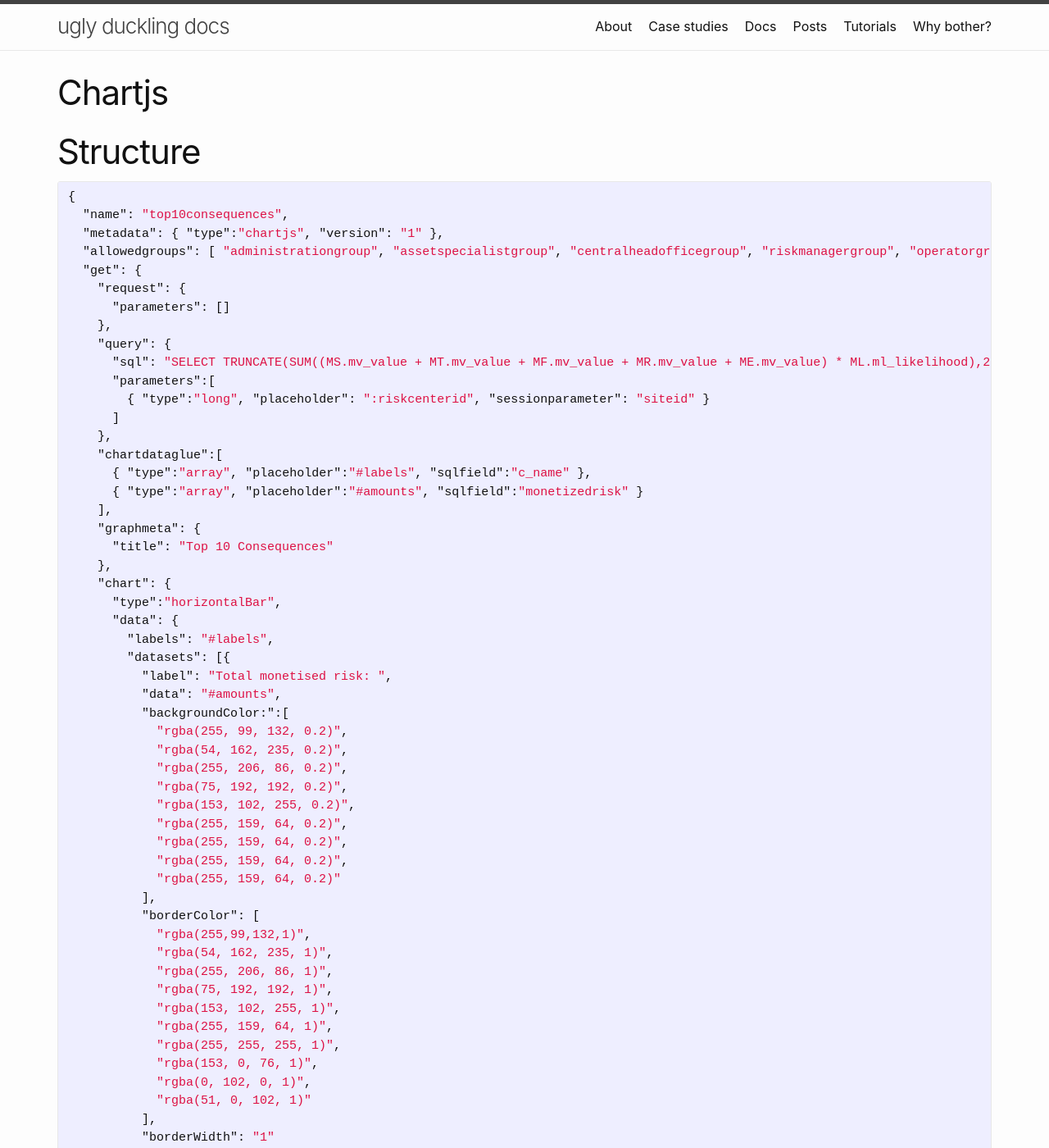
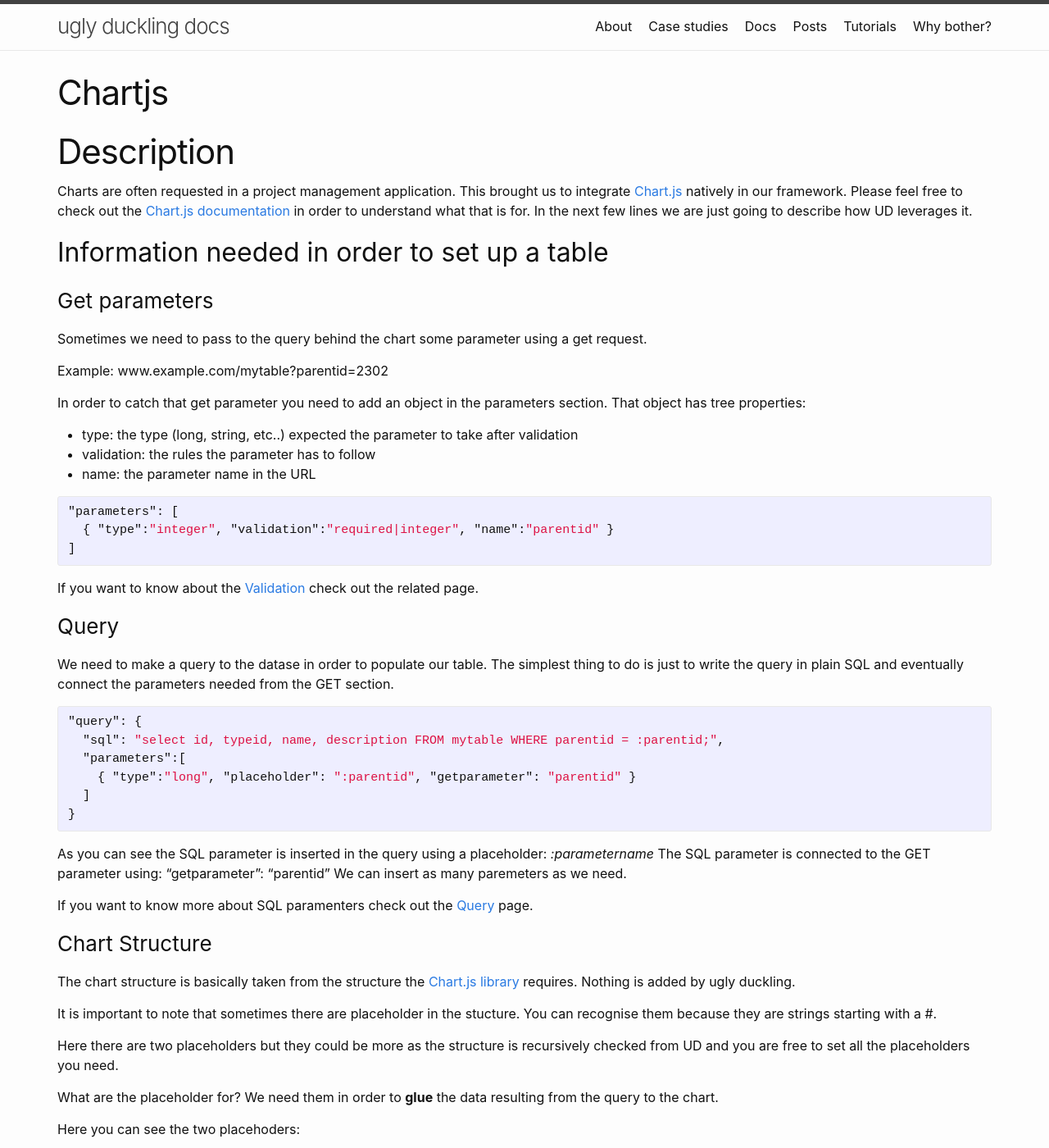
Before and after one commit to fabiomattei/uddocs, a Jekyll site: the page built from _docs/chartjs.md, in a window 1280 px wide and 1400 px high. Shown: the whole window at 82% size. Built offline with Jekyll 4.4.1, drawn with Linux system fonts in a browser that asks for light colours; some of the changed text lies outside the part shown.

Commit message:
improving chart js description page

```diff
--- a/_docs/chartjs.md
+++ b/_docs/chartjs.md
@@ -3,36 +3,153 @@ layout: page
 name: Chartjs
 ---
 
-# Structure
+# Description
+
+Charts are often requested in a project management application. This brought us to integrate <a href="https://www.chartjs.org/" alt="ChartJS library">Chart.js</a> natively in our framework.
+Please feel free to check out the <a href="https://www.chartjs.org/" alt="ChartJS library">Chart.js documentation</a> in order to understand what that is for. In the next few lines we are just going to describe how UD leverages it.
+
+## Information needed in order to set up a table
+
+### Get parameters
+
+Sometimes we need to pass to the query behind the chart some parameter using a get request.
+
+Example: www.example.com/mytable?parentid=2302
+
+In order to catch that get parameter you need to add an object in the parameters section. That object has tree properties:
+
+* type: the type (long, string, etc..) expected the parameter to take after validation
+* validation: the rules the parameter has to follow
+* name: the parameter name in the URL
+
+{% highlight json %}
+"parameters": [
+  { "type":"integer", "validation":"required|integer", "name":"parentid" }
+]
+{% endhighlight %}
+If you want to know about the <a href="{{site.baseurl}}/docs/validation">Validation</a> check out the related page.
+
+### Query
+
+We need to make a query to the datase in order to populate our table.
+The simplest thing to do is just to write the query in plain SQL and eventually connect the parameters needed from the GET section.
+
+{% highlight json %}
+"query": {
+  "sql": "select id, typeid, name, description FROM mytable WHERE parentid = :parentid;",
+  "parameters":[
+    { "type":"long", "placeholder": ":parentid", "getparameter": "parentid" }
+  ]
+}
+{% endhighlight %}
+
+As you can see the SQL parameter is inserted in the query using a placeholder: *:parametername*
+The SQL parameter is connected to the GET parameter using: "getparameter": "parentid"
+We can insert as many paremeters as we need.
+
+If you want to know more about SQL paramenters check out the <a href="{{site.baseurl}}/docs/query">Query</a> page.
+
+### Chart Structure
+
+The chart structure is basically taken from the structure the <a href="https://www.chartjs.org/" alt="ChartJS library">Chart.js library</a> requires.
+Nothing is added by ugly duckling.
+
+It is important to note that sometimes there are placeholder in the stucture. You can recognise them because they are strings starting with a #.
+
+Here there are two placeholders but they could be more as the structure is recursively checked from UD and you are free to set all the placeholders you need.
+
+What are the placeholder for? We need them in order to **glue** the data resulting from the query to the chart.
+
+Here you can see the two placehoders:
+
+* #labels
+* #amounts
+
+We will understand better how they relate to the database query in the next paragraph. For now have a look to the **chart structure**.
+
+{% highlight json %}
+"chart": {
+  "type":"bar",
+  "data": {
+    "labels": "#labels",
+    "datasets": [{
+      "label": "# of Articles",
+      "data": "#amounts",
+      "backgroundColor:":[
+        "rgba(255, 99, 132, 0.2)",
+        "rgba(54, 162, 235, 0.2)",
+        "rgba(255, 206, 86, 0.2)",
+        "rgba(75, 192, 192, 0.2)",
+        "rgba(153, 102, 255, 0.2)",
+        "rgba(255, 159, 64, 0.2)"
+      ],
+      "borderColor": [
+        "rgba(255,99,132,1)",
+        "rgba(54, 162, 235, 1)",
+        "rgba(255, 206, 86, 1)",
+        "rgba(75, 192, 192, 1)",
+        "rgba(153, 102, 255, 1)",
+        "rgba(255, 159, 64, 1)"
+      ],
+      "borderWidth": "1"
+    }]
+  },
+  "options": {
+    "scales": {
+      "yAxes": [{
+        "ticks": {
+          "beginAtZero":true
+        }
+      }]
+    }
+  }
+}
+{% endhighlight %}
+
+# Chart Data Glue
+
+We previously said that the **chart structure** allows the presence of placeholders in order to kwno where to put results from the query:
+
+* #labels
+* #amounts
+
+The SQL query is the following:
+{% highlight sql %}
+select count(id) counted, created FROM articles GROUP BY created;
+{% endhighlight %}
+
+{% highlight json %}
+"chartdataglue":[
+  { "type":"string", "placeholder":"#labels", "sqlfield":"created" },
+  { "type":"long", "placeholder":"#amounts", "sqlfield":"counted" }
+]
+{% endhighlight %}
+
+# Complete example
 
 {% highlight json %}
 {
-  "name": "top10consequences",
+  "name": "articleschartv1",
   "metadata": { "type":"chartjs", "version": "1" },
-  "allowedgroups": [ "administrationgroup", "assetspecialistgroup", "centralheadofficegroup", "riskmanagergroup", "operatorgroup" ],
+  "allowedgroups": [ "author" ],
   "get": {
     "request": {
       "parameters": []
     },
     "query": {
-      "sql": "SELECT TRUNCATE(SUM((MS.mv_value + MT.mv_value + MF.mv_value + MR.mv_value + ME.mv_value) * ML.ml_likelihood),2) AS monetizedrisk, RC.c_name, r_consequencesid   FROM risk AS R   JOIN monetizedvalues AS MS ON MS.mv_id = R.r_safety   JOIN monetizedvalues AS MT ON MT.mv_id = R.r_technical   JOIN monetizedvalues AS MF ON MF.mv_id = R.r_finantial   JOIN monetizedvalues AS MR ON MR.mv_id = R.r_reputation   JOIN monetizedvalues AS ME ON ME.mv_id = R.r_environmental   JOIN monetizedlikelihood AS ML ON ML.ml_id = R.r_likelihood JOIN consequences AS RC ON RC.c_id = R.r_consequencesid WHERE R.r_riskcenterid = :riskcenterid GROUP BY r_consequencesid ORDER BY monetizedrisk DESC",
-      "parameters":[
-        { "type":"long", "placeholder": ":riskcenterid", "sessionparameter": "siteid" }
-      ]
+      "sql":"select count(id) counted, created FROM articles GROUP BY created;",
+      "parameters":[]
     },
     "chartdataglue":[
-      { "type":"array", "placeholder":"#labels", "sqlfield":"c_name" },
-      { "type":"array", "placeholder":"#amounts", "sqlfield":"monetizedrisk" }
+      { "type":"string", "placeholder":"#labels", "sqlfield":"created" },
+      { "type":"long", "placeholder":"#amounts", "sqlfield":"counted" }
     ],
-    "graphmeta": {
-      "title": "Top 10 Consequences"
-    },
     "chart": {
-      "type":"horizontalBar",
+      "type":"bar",
       "data": {
         "labels": "#labels",
         "datasets": [{
-          "label": "Total monetised risk: ",
+          "label": "# of Articles",
           "data": "#amounts",
           "backgroundColor:":[
             "rgba(255, 99, 132, 0.2)",
@@ -40,9 +157,6 @@ name: Chartjs
             "rgba(255, 206, 86, 0.2)",
             "rgba(75, 192, 192, 0.2)",
             "rgba(153, 102, 255, 0.2)",
-            "rgba(255, 159, 64, 0.2)",
-            "rgba(255, 159, 64, 0.2)",
-            "rgba(255, 159, 64, 0.2)",
             "rgba(255, 159, 64, 0.2)"
           ],
           "borderColor": [
@@ -51,54 +165,15 @@ name: Chartjs
             "rgba(255, 206, 86, 1)",
             "rgba(75, 192, 192, 1)",
             "rgba(153, 102, 255, 1)",
-            "rgba(255, 159, 64, 1)",
-            "rgba(255, 255, 255, 1)",
-            "rgba(153, 0, 76, 1)",
-            "rgba(0, 102, 0, 1)",
-            "rgba(51, 0, 102, 1)"
+            "rgba(255, 159, 64, 1)"
           ],
           "borderWidth": "1"
         }]
       },
       "options": {
-        "responsive": true,
-        "title":{
-          "display":true,
-          "text":"Top 10 Consequences"
-        },
-        "legend": {
-          "display":false
-        },
-        "tooltips": {
-          "mode":"index",
-          "intersect": true
-        },
-        "hover": {
-          "mode":"nearest",
-          "intersect": true
-        },
         "scales": {
-          "xAxes": [{
-            "display": true,
-            "scaleLabel": {
-              "display": true,
-              "labelString": "Risk",
-              "scaleStartValue": 0
-            },
+          "yAxes": [{
             "ticks": {
-              "suggestedMin": 0,
-              "beginAtZero": true
-            }
-          }],
-          "yAxes": [{
-            "display": true,
-            "scaleLabel": {
-              "display": true,
-              "labelString": "Consequences",
-              "scaleStartValue": 0
-            },
-            "ticks": {
-              "suggestedMin": 0,
               "beginAtZero":true
             }
           }]
```
